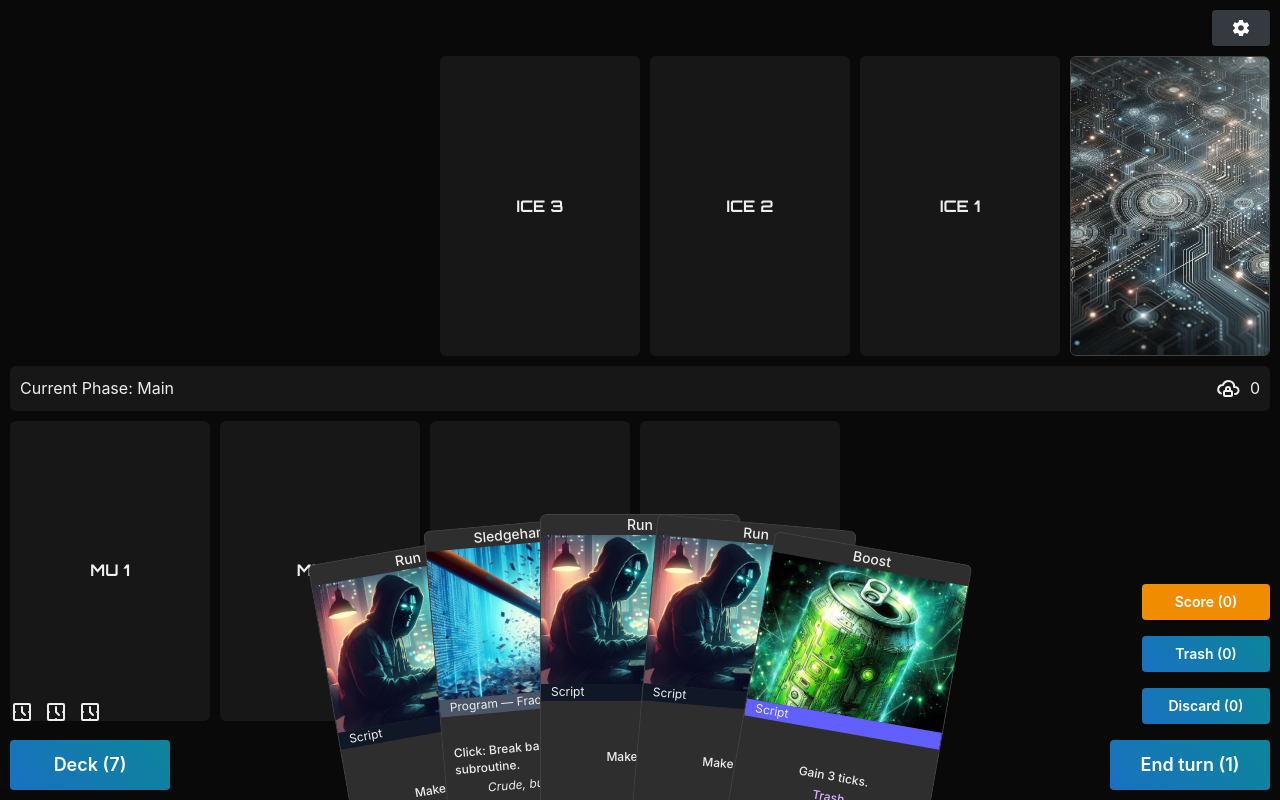
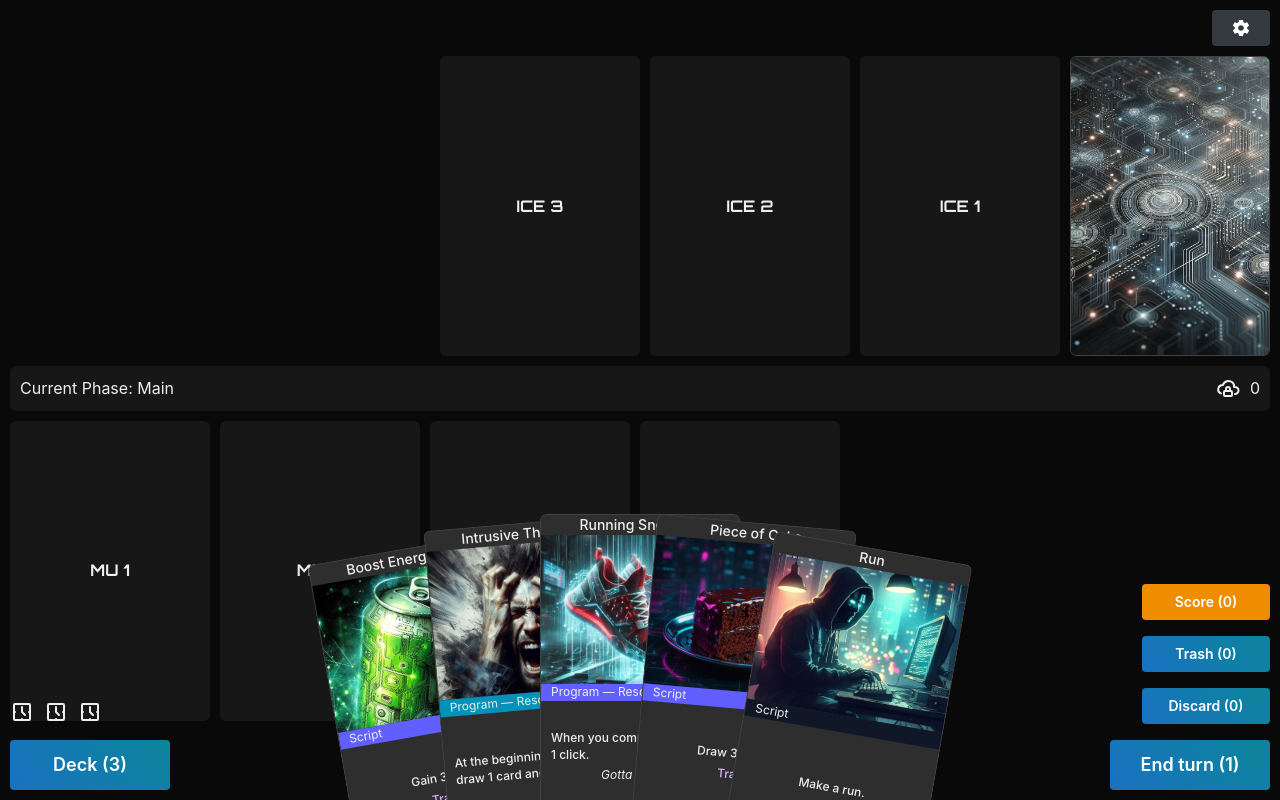
Before and after one commit to vftiago/navarro, a React (Vite) app: page / in a window 1280 px wide. Built offline with nearby package versions, Linux system fonts and the light colour scheme; what @lrkit/weighted would draw is missing.

Commit message:
⚗️ small changes

```diff
--- a/src/App.tsx
+++ b/src/App.tsx
@@ -91,7 +91,7 @@ export const App = () => {
       <AnimatePresence>
         {turnCurrentPhase === TurnPhase.Corp ? <CorpTurn /> : null}
       </AnimatePresence>
-      <Container fluid maw={1620} p="xs">
+      <Container fluid maw={1480} p="xs">
         <Stack className="h-full" gap="xs">
           <PlayerSettings />
           <IceRow />
--- a/src/cardDefinitions/playerCards/scripts.ts
+++ b/src/cardDefinitions/playerCards/scripts.ts
@@ -56,7 +56,7 @@ export const scriptCards: CardDefinitions[] = [
       KEYWORD_EFFECTS.Trash,
     ],
     image: "_f8b5a836-17e4-42f0-9036-6696f5515c6c.jpeg",
-    name: "Boost",
+    name: "Boost Energy Ultra",
     rarity: CardRarity.RARE,
     type: CardType.SCRIPT,
   },
--- a/src/decks/playerStarterDeck.ts
+++ b/src/decks/playerStarterDeck.ts
@@ -4,12 +4,8 @@ const deckList = [
   "Run",
   "Run",
   "Run",
-  "Run",
-  "Run",
-  "Run",
   "Running Sneakers",
-  "Crack",
-  "Boost",
+  "Boost Energy Ultra",
   "Piece of Cake",
   "Sledgehammer",
   "Intrusive Thoughts",
--- a/src/ui/PlayerDashboard/PlayerDashboard.tsx
+++ b/src/ui/PlayerDashboard/PlayerDashboard.tsx
@@ -60,7 +60,7 @@ export const PlayerDashboard = ({
     <Container
       fluid
       className="pointer-events-none fixed right-0 bottom-0 left-0 z-10"
-      maw={1620}
+      maw={1480}
       p="xs"
     >
       <Flex className="items-end justify-between">
```
